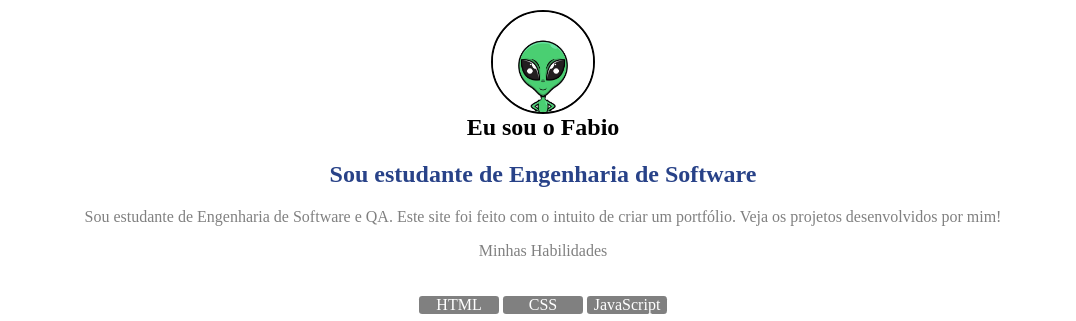
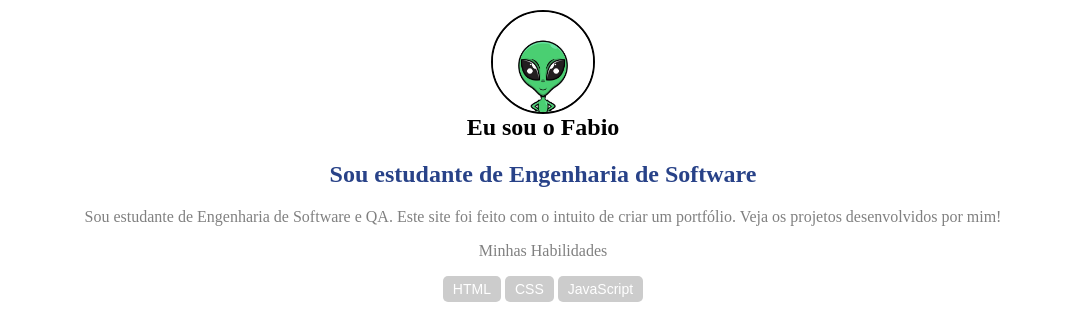
Before and after one commit to fnjunior95/Tags, a plain HTML site: page index.html in a window 1280 px wide. Shown: the top 321 px of the page, without its empty margins (97-1173 px from the left). Drawn offline with Linux system fonts and the light colour scheme.

Commit message:
habilidades

```diff
--- a/index.css
+++ b/index.css
@@ -31,12 +31,12 @@ h3{
 }
 #Habilidades{
     display: inline-block;
-    justify-content: space-between;
-    width: 80px;
-    margin-top: 20px;
-    background-color: gray;
-    border-radius: 0.2em;
-    color: white;
+    background-color: #ccc;
+    padding: 5px 10px;
+    border-radius: 5px;
+    font-family: Arial, sans-serif;
+    font-size: 14px;
+    color: #fff;
 }
 #Projetos h1{
     text-align: left;
```
